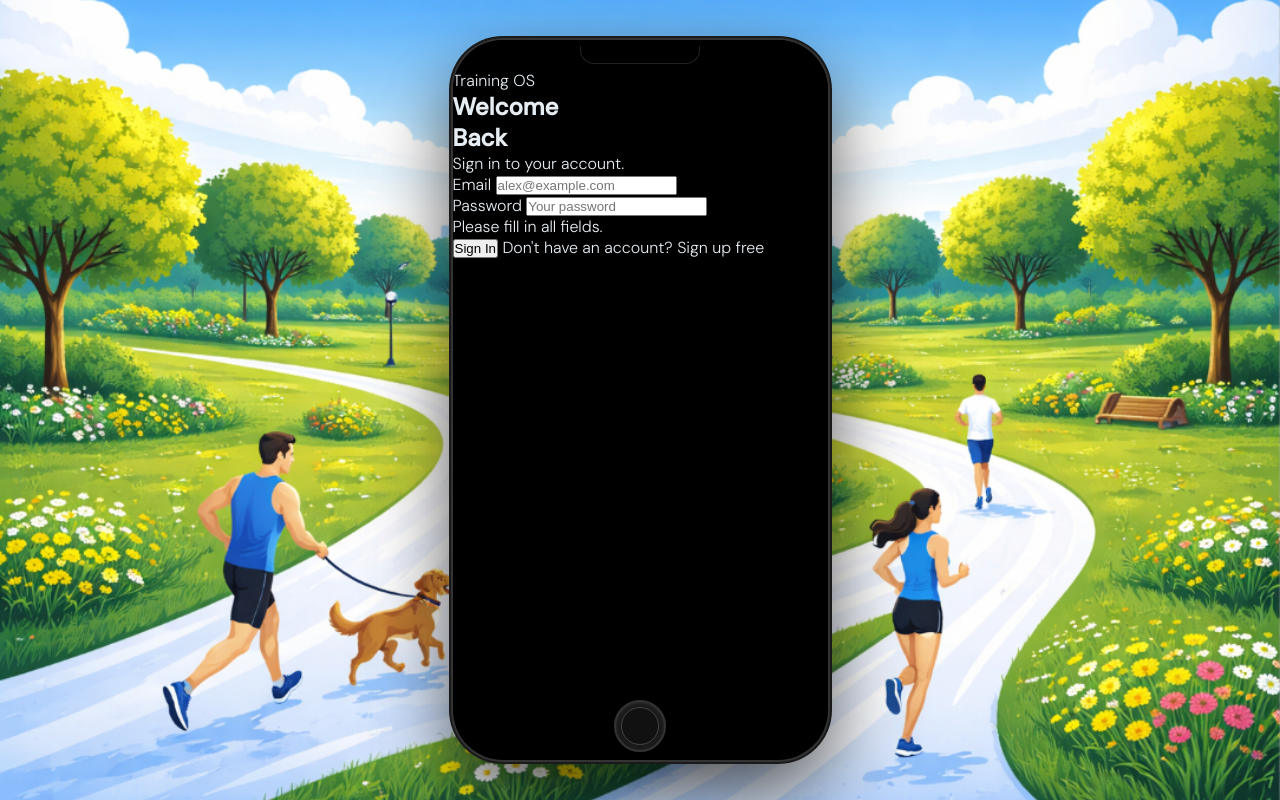
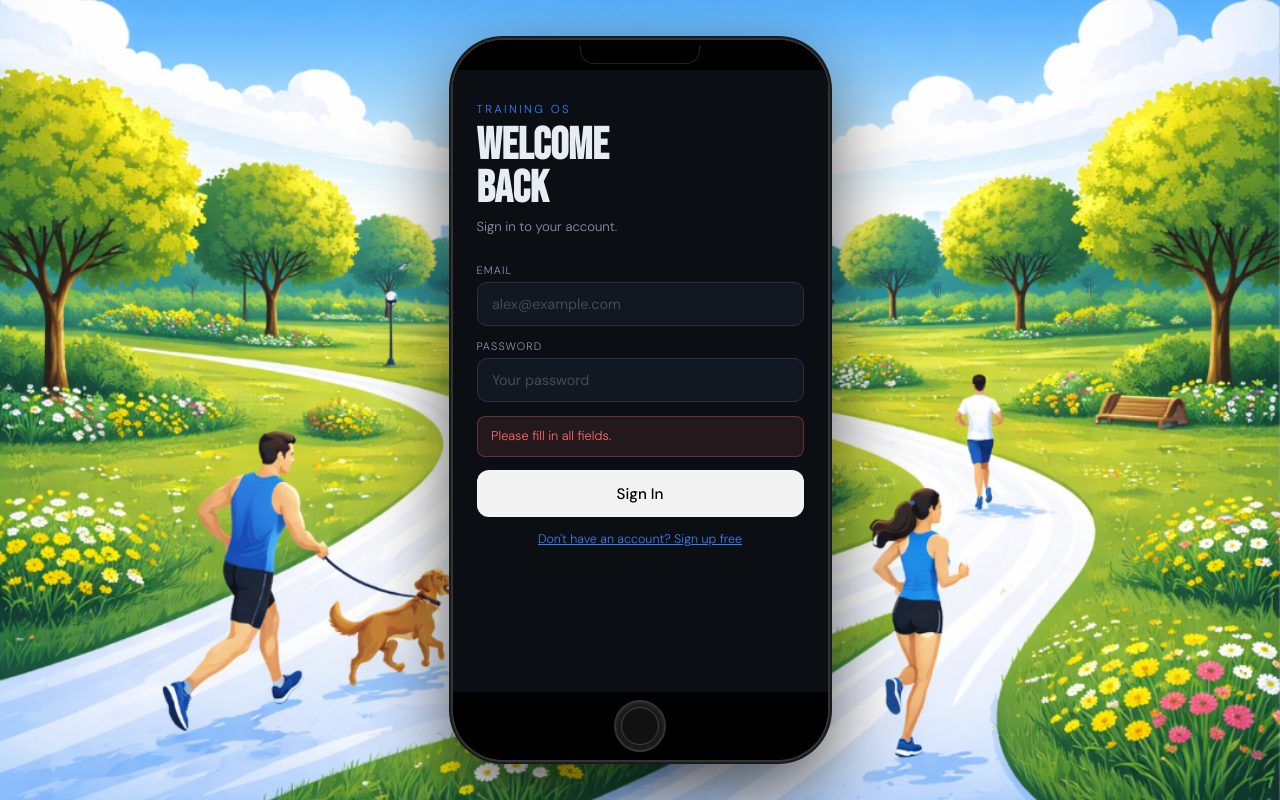
Before and after one commit to jack1hmmr/paceforge, a website: page signin.html in a window 1280 px wide. Both pictures are taken after a click on the button "Sign In". Drawn offline with Linux system fonts and the light colour scheme.

Commit message:
Update styles.css

```diff
--- a/styles.css
+++ b/styles.css
@@ -1615,3 +1615,191 @@ a {
 .settings-item:hover {
   background: var(--surface2);
 }
+/* ============================================================
+   SETUP / ONBOARDING SCREENS — iPhone style
+============================================================ */
+.setup-hello {
+  position: relative;
+  z-index: 1;
+  display: flex;
+  flex-direction: column;
+  align-items: center;
+  justify-content: center;
+  flex: 1;
+  text-align: center;
+  padding: 2rem;
+}
+
+.setup-os-label {
+  font-size: 0.72rem;
+  text-transform: uppercase;
+  letter-spacing: 0.2em;
+  color: rgba(255,255,255,0.6);
+  margin-bottom: 1rem;
+}
+
+.setup-hello-text {
+  font-family: var(--font-display);
+  font-size: 5.5rem;
+  color: #fff;
+  line-height: 1;
+  letter-spacing: 0.02em;
+  text-shadow: 0 2px 30px rgba(0,0,0,0.4);
+  margin-bottom: 0.75rem;
+}
+
+.setup-tagline {
+  font-size: 0.88rem;
+  color: rgba(255,255,255,0.75);
+  letter-spacing: 0.04em;
+}
+
+.setup-bottom {
+  position: relative;
+  z-index: 1;
+  display: flex;
+  flex-direction: column;
+  gap: 0.75rem;
+  padding: 1.5rem 1.5rem 2rem;
+  width: 100%;
+}
+
+.setup-btn-primary {
+  display: block;
+  text-align: center;
+  width: 100%;
+  padding: 0.85rem;
+  background: rgba(255,255,255,0.95);
+  color: #000;
+  border: none;
+  border-radius: 12px;
+  font-family: var(--font-body);
+  font-size: 0.95rem;
+  font-weight: 500;
+  cursor: pointer;
+  transition: background var(--transition), transform var(--transition);
+  text-decoration: none;
+}
+
+.setup-btn-primary:hover {
+  background: #fff;
+  transform: scale(1.01);
+}
+
+.setup-btn-primary:disabled {
+  opacity: 0.6;
+  cursor: not-allowed;
+  transform: none;
+}
+
+.setup-btn-secondary {
+  display: block;
+  text-align: center;
+  width: 100%;
+  padding: 0.85rem;
+  background: rgba(255,255,255,0.15);
+  color: #fff;
+  border: 1px solid rgba(255,255,255,0.25);
+  border-radius: 12px;
+  font-family: var(--font-body);
+  font-size: 0.95rem;
+  font-weight: 400;
+  cursor: pointer;
+  transition: background var(--transition);
+  text-decoration: none;
+}
+
+.setup-btn-secondary:hover {
+  background: rgba(255,255,255,0.22);
+}
+
+.setup-screen {
+  display: flex;
+  flex-direction: column;
+  height: 100%;
+  background: var(--bg);
+  overflow-y: auto;
+  padding: 1.5rem;
+}
+
+.setup-screen-header {
+  margin-bottom: 1.75rem;
+  padding-top: 0.5rem;
+}
+
+.setup-screen-header .setup-os-label {
+  color: var(--accent);
+  margin-bottom: 0.5rem;
+}
+
+.setup-screen-title {
+  font-family: var(--font-display);
+  font-size: 2.8rem;
+  line-height: 0.95;
+  color: var(--text);
+  margin-bottom: 0.5rem;
+}
+
+.setup-screen-sub {
+  font-size: 0.82rem;
+  color: var(--text-muted);
+}
+
+.setup-form {
+  display: flex;
+  flex-direction: column;
+  gap: 0.85rem;
+}
+
+.setup-field {
+  display: flex;
+  flex-direction: column;
+  gap: 0.3rem;
+}
+
+.setup-field-label {
+  font-size: 0.68rem;
+  text-transform: uppercase;
+  letter-spacing: 0.1em;
+  color: var(--text-muted);
+}
+
+.setup-field-input {
+  padding: 0.75rem 0.9rem;
+  background: var(--surface);
+  border: 1px solid var(--border);
+  border-radius: 10px;
+  color: var(--text);
+  font-family: var(--font-body);
+  font-size: 0.9rem;
+  outline: none;
+  width: 100%;
+  transition: border-color var(--transition);
+}
+
+.setup-field-input:focus {
+  border-color: var(--accent);
+}
+
+.setup-field-input::placeholder {
+  color: var(--text-muted);
+  opacity: 0.4;
+}
+
+.setup-error {
+  padding: 0.65rem 0.85rem;
+  background: rgba(255, 107, 107, 0.1);
+  border: 1px solid rgba(255, 107, 107, 0.3);
+  border-radius: 8px;
+  color: #ff6b6b;
+  font-size: 0.8rem;
+  line-height: 1.4;
+}
+
+.setup-link {
+  text-align: center;
+  font-size: 0.78rem;
+  color: var(--accent);
+  text-decoration: underline;
+  cursor: pointer;
+}
```
